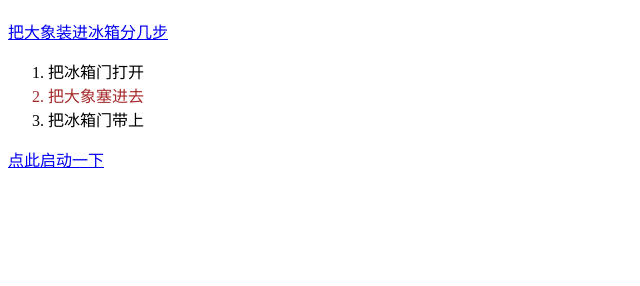
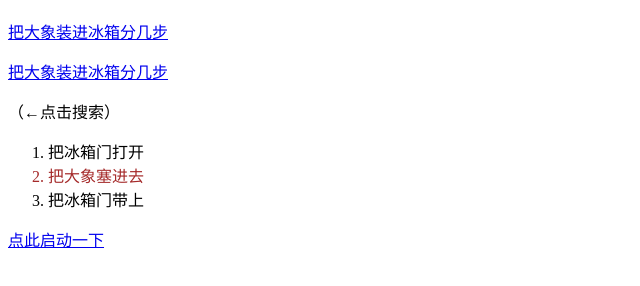
Before and after one commit to Xuanzheng0901/index, a plain HTML site: page index.html in a window 1280 px wide. Shown: the part 70-356 px from the top of the page, without its empty margins (0-640 px from the left). Drawn offline with Linux system fonts and the light colour scheme.

Commit message:
更新 index.html

```diff
--- a/index.html
+++ b/index.html
@@ -11,6 +11,7 @@
 <body>
     <h1>听神之命</h1>
     <p><a href="https://www.bing.com/search?q=%E6%8A%8A%E5%A4%A7%E8%B1%A1%E8%A3%85%E8%BF%9B%E5%86%B0%E7%AE%B1%E5%88%86%E5%87%A0%E6%AD%A5">把大象装进冰箱分几步</a></p>
+    <a href="https://www.bing.com/search?q=%E6%8A%8A%E5%A4%A7%E8%B1%A1%E8%A3%85%E8%BF%9B%E5%86%B0%E7%AE%B1%E5%88%86%E5%87%A0%E6%AD%A5">把大象装进冰箱分几步</a> <p>（←点击搜索）</p>
     <ol>
         <li>把冰箱门打开</li>
         <li id="a123">把大象塞进去</li>
```
